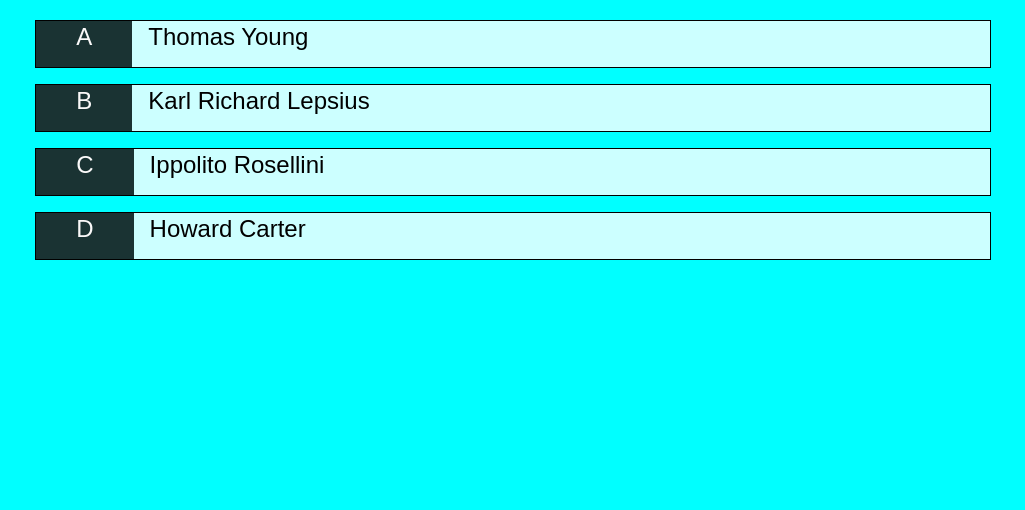
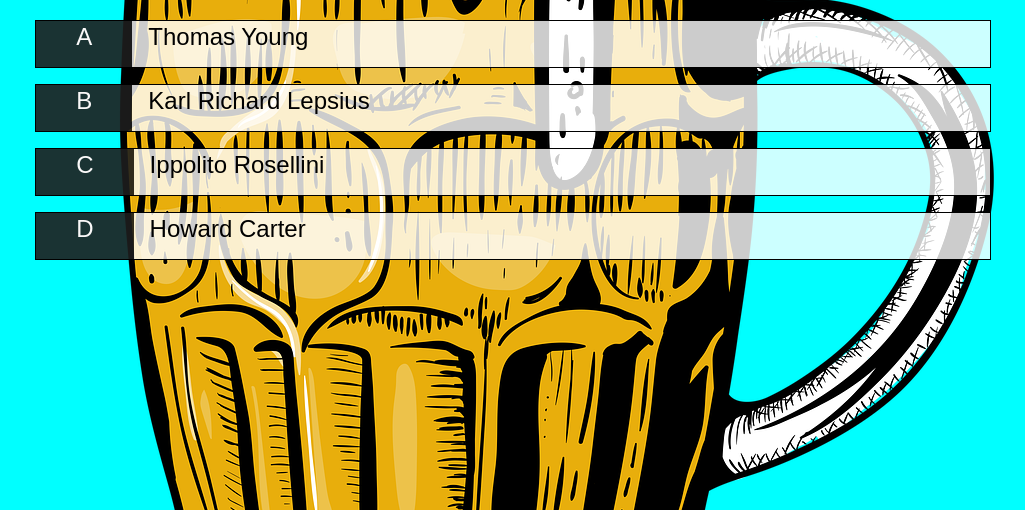
Before and after one commit to julianbohm/pubquiz, a plain HTML site: page game.html in a window 1280 px wide. Shown: the part 290-800 px from the top of the page, without its empty margins (127-1152 px from the left). Drawn offline with Linux system fonts and the light colour scheme; the site is published under a folder, as on GitHub Pages, so addresses that start at the root find nothing.

Commit message:
style corrections after deploy

```diff
--- a/assets/css/style.css
+++ b/assets/css/style.css
@@ -48,7 +48,7 @@ h2 {
 }
 
 body {
-    background: url('..images/beer\ small.png') no-repeat center center fixed;
+    background: url('../images/beer\ small.png') no-repeat center center fixed;
     background-size: cover;
     font-family: 'Anton SC', sans-serif;
 }
@@ -173,7 +173,7 @@ button:hover {
 @media(min-width: 600px) {
 
     body {
-        background-image: url(/assets/images/beer-4131737_1280.png);
+        background-image: url(../images/beer-4131737_1280.png);
         background-color: aqua;
     }
 
```
Also changed, not shown: index.html (+0 -3 lines).
